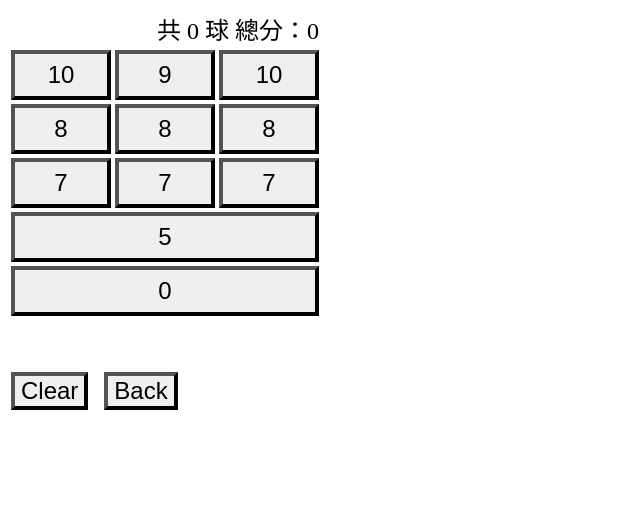
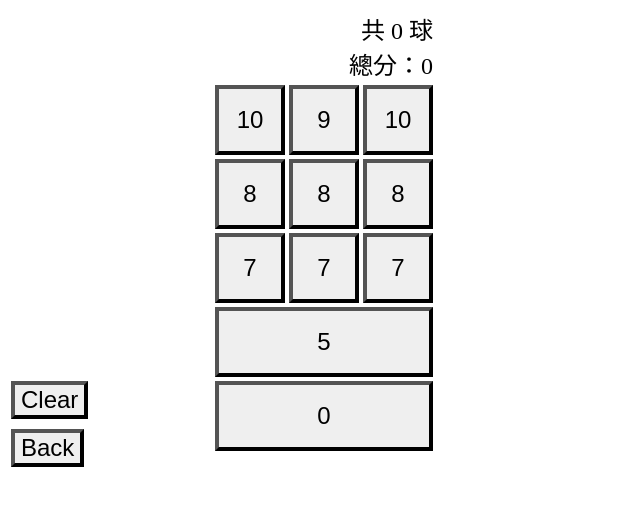
Before and after one commit to Xi-Plus/NKUST-Badminton-Scoring, a plain HTML site: page index.html in a window 1280 px wide. Shown: the whole page, without its empty margins (0-640 px from the left). Drawn offline with Linux system fonts and the light colour scheme.

Commit message:
Adjust position

```diff
--- a/index.html
+++ b/index.html
@@ -9,11 +9,15 @@
 	font-size: 24px;
 }
 .addscoretd {
-	width: 100px;
+	min-width: 50px;
 }
 .addscore {
+	width: 70px;
+	height: 70px;
+}
+.addscore2 {
 	width: 100%;
-	height: 50px;
+	height: 70px;
 }
 .wrongscore {
 	background-color: #999;
@@ -71,9 +75,12 @@ window.onbeforeunload = function(e) {
 }
 </script>
 <table>
-	<tr align="right">
-		<td colspan="3">
-			共 <span id="balltext" style="width: 50px;">0</span> 球
+	<tr>
+		<td rowspan="5" style="width: 200px; min-width: 100px; max-width: 200px;">
+			<div id="historytext" style="height: 350px; overflow: scroll;"></div>
+		</td>
+		<td colspan="3" style="text-align: right;">
+			共 <span id="balltext" style="width: 50px;">0</span> 球<br>
 			總分：<span id="scoretext" style="width: 50px;">0</span>
 		</td>
 	</tr>
@@ -81,9 +88,6 @@ window.onbeforeunload = function(e) {
 		<td class="addscoretd"><button id="btn1" class="addscore" onclick="addscore(10);">10</button></td>
 		<td class="addscoretd"><button id="btn2" class="addscore" onclick="addscore(9);">9</button></td>
 		<td class="addscoretd"><button id="btn3" class="addscore" onclick="addscore(10);">10</button></td>
-		<td rowspan="6" style="min-width: 70px;">
-			<div id="historytext" style="height: 300px; overflow: scroll;"></div>
-		</td>
 	</tr>
 	<tr>
 		<td class="addscoretd"><button id="btn4" class="addscore" onclick="addscore(8);">8</button></td>
@@ -96,19 +100,14 @@ window.onbeforeunload = function(e) {
 		<td class="addscoretd"><button id="btn6" class="addscore" onclick="addscore(7);">7</button></td>
 	</tr>
 	<tr>
-		<td colspan="3"><button id="btn7" class="addscore" onclick="addscore(5);">5</button></td>
+		<td colspan="3"><button id="btn7" class="addscore2" onclick="addscore(5);">5</button></td>
 	</tr>
 	<tr>
-		<td colspan="3"><button id="btn7" class="addscore" onclick="addscore(0);">0</button></td>
-	</tr>
-	<tr style="height: 50px;">
-		<td colspan="3"></td>
-	</tr>
-	<tr>
-		<td colspan="4">
-			<button onclick="clearscore();">Clear</button>
-			<button onclick="backscore();" style="margin-left: 10px;">Back</button>
+		<td>
+			<button onclick="clearscore();">Clear</button><br>
+			<button onclick="backscore();" style="margin-top: 10px;">Back</button>
 		</td>
+		<td colspan="3"><button id="btn7" class="addscore2" onclick="addscore(0);">0</button></td>
 	</tr>
 </table>
 </body>
```
